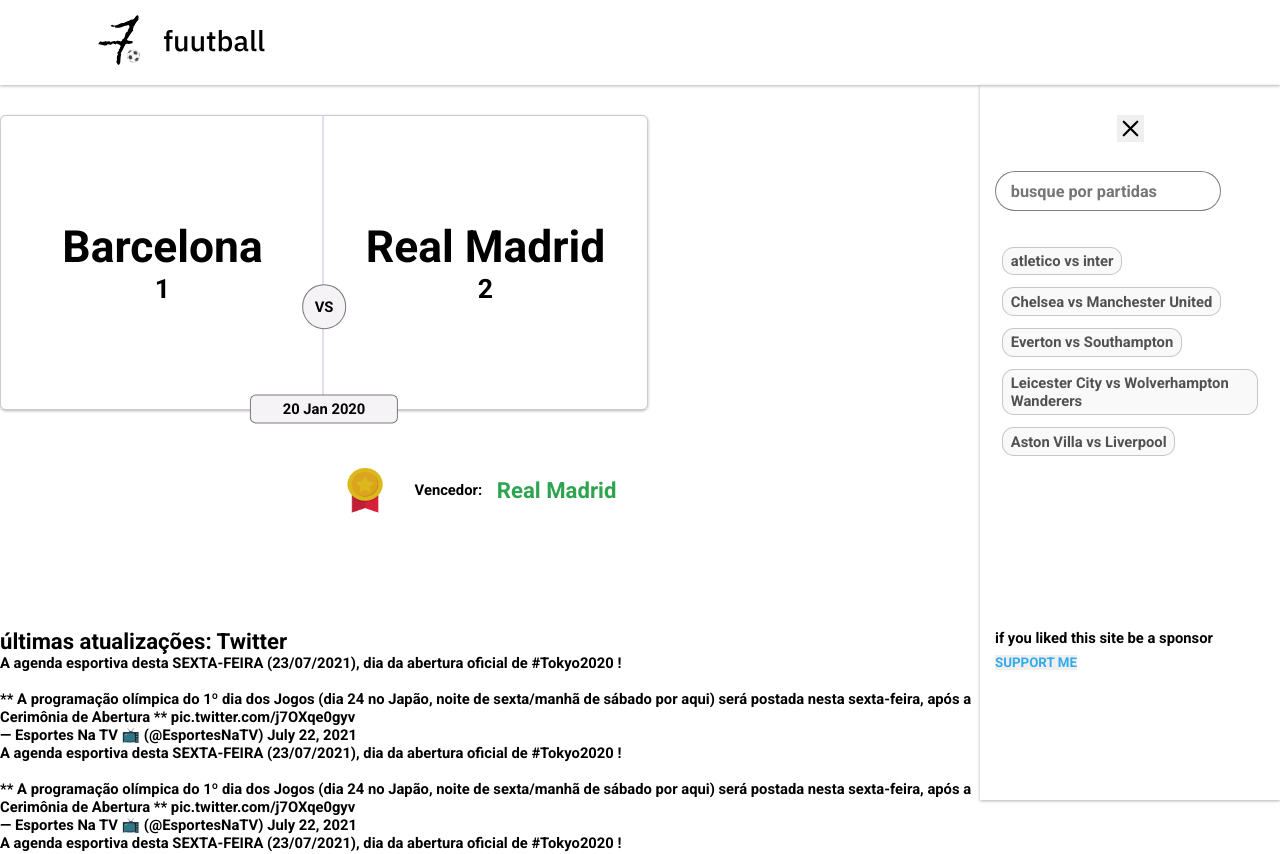
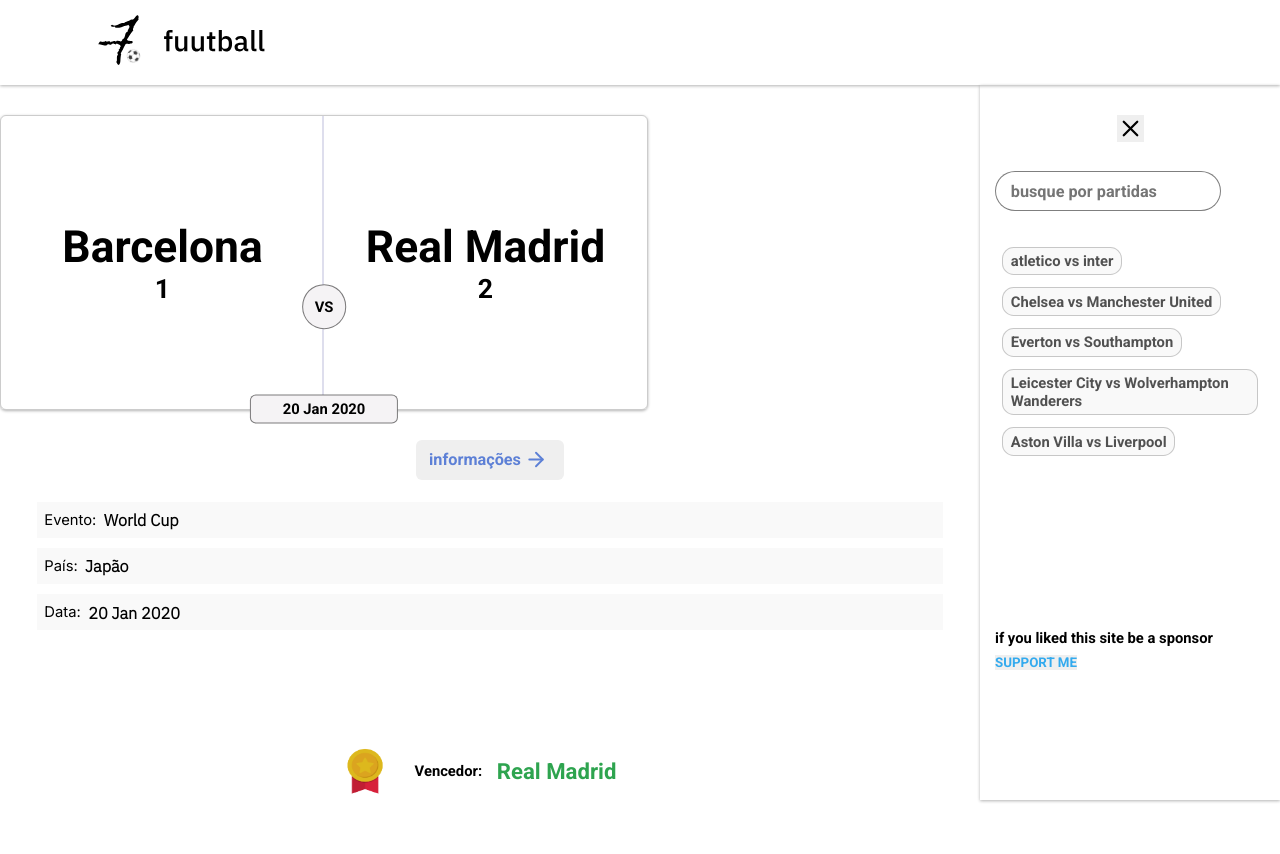
Before and after one commit to eliasalexandre/fuutball, a Next.js app: page / in a window 1280 px wide. Shown: the top 854 px of the page. Built offline with nearby package versions, Linux system fonts and the light colour scheme.

Commit message:
feat: Current match metadata - styles v0.0.1

```diff
--- a/src/pages/index.tsx
+++ b/src/pages/index.tsx
@@ -2,7 +2,7 @@
 import Image from "next/image";
 import Link from "next/link";
 import { useState } from "react";
-import { FiX, FiMenu } from "react-icons/fi";
+import { FiX, FiMenu, FiArrowRight, FiArrowDown } from "react-icons/fi";
 
 import WinnerImg from "../../public/assets/winner.png";
 import { Embed } from "../components/Embed";
@@ -11,6 +11,7 @@
 
 export default function Home() {
   const [isAsideOpen, setIsAsideOpen] = useState(false);
+  const [isReadMoreOpen, setIsReadMoreOpen] = useState(false);
   const [isSponsorPanelOpen, setIsSponsorPanelOpen] = useState(false);
 
   function changeSponsorPanelState() {
@@ -18,6 +19,9 @@
   }
   function changeAsideState() {
     setIsAsideOpen(!isAsideOpen);
+  }
+  function handleReadMorePanel() {
+    setIsReadMoreOpen(!isReadMoreOpen);
   }
 
   return (
@@ -52,6 +56,32 @@
                   <span>20 Jan 2020</span>
                 </section>
               </section>
+
+              <div
+                className={`${styles.metadata} ${
+                  isReadMoreOpen ? styles.open : undefined
+                }`}
+              >
+                <button type="button" onClick={handleReadMorePanel}>
+                  informações{" "}
+                  {isReadMoreOpen ? <FiArrowDown /> : <FiArrowRight />}
+                </button>
+
+                <ul>
+                  <li>
+                    <span>Evento:</span>
+                    <strong>World Cup</strong>
+                  </li>
+                  <li>
+                    <span>País:</span>
+                    <strong>Japão</strong>
+                  </li>
+                  <li>
+                    <span>Data:</span>
+                    <strong>20 Jan 2020</strong>
+                  </li>
+                </ul>
+              </div>
 
               <div className={styles.winner}>
                 <div>
--- a/src/styles/globals.css
+++ b/src/styles/globals.css
@@ -35,6 +35,7 @@
   --primary-white-00: #f4f2f4;
   --primary-fork: #2ea44f;
   --secondary-fork: #2ea4;
+  --link: #5d80d6;
 
   --panel-shadow: 0 1px 3px 0 rgba(0, 0, 0, 0.3);
   --global-transition: 0.6s all cubic-bezier(0.4, 0, 0.2, 1);
--- a/src/styles/pages/Home.module.scss
+++ b/src/styles/pages/Home.module.scss
@@ -262,3 +262,68 @@
     }
   }
 }
+
+// METADATA COMPONENT FROM CURRENT MATCH
+.metadata {
+  display: flex;
+  flex-direction: column;
+
+  width: 100%;
+  padding: 2rem;
+  border-radius: 6px;
+
+  transition: var(--global-transition);
+
+  > button {
+    transition: var(--global-transition);
+
+    display: flex;
+    flex-direction: row;
+    justify-content: center;
+    align-self: center;
+    align-items: center;
+
+    font-size: 1.1rem;
+    border-radius: 6px;
+    height: 40px;
+    width: 10rem;
+    color: var(--link);
+
+    > svg {
+      width: 30px;
+      height: 23px;
+    }
+  }
+
+  > ul {
+    transition: var(--global-transition);
+
+    width: 100%;
+    margin: 1rem 0;
+    padding: 0.5rem;
+
+    li {
+      display: flex;
+      align-items: center;
+
+      background: #f9f9f9;
+
+      padding: 0.5rem;
+      margin: 0 0 0.7rem;
+
+      > span {
+        font: 400 1rem "Inter", sans-serif;
+        margin-right: 0.5rem;
+      }
+      > strong {
+        font: 600 1.1rem "Ibm plex sans", sans-serif;
+      }
+    }
+  }
+}
+
+.metadata.open {
+  > ul {
+    display: none;
+  }
+}
```
Also changed, not shown: server.json (+10 -2 lines), src/pages/[slug].tsx (added, +9 -0 lines).
